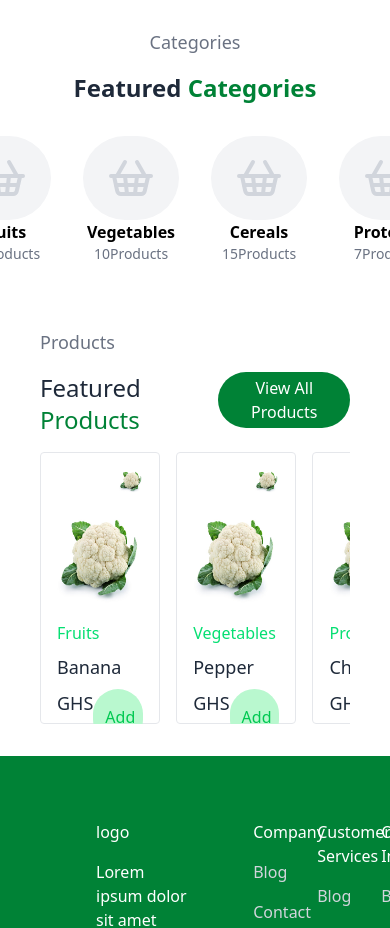
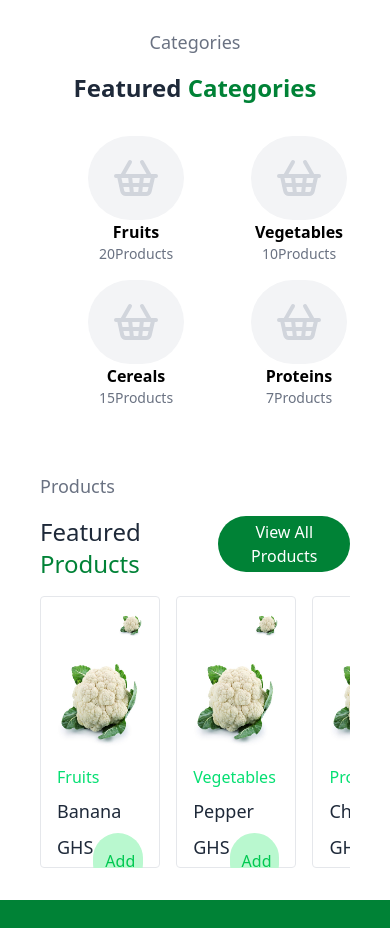
Before and after one commit to emefaAngela/Mersam-groceries, a React (Vite) app: page / in a window 390 px wide. Shown: the part 1320-2248 px from the top of the page. Built offline with nearby package versions, Linux system fonts and the light colour scheme.

Commit message:
mobile responsiveness for categories section

```diff
--- a/src/app/presentation/homepage.tsx
+++ b/src/app/presentation/homepage.tsx
@@ -67,7 +67,7 @@ export default function Homepage() {
       </div>
 
       {/* categories section */}
-      <div className="w-full bg-white flex flex-col space-y-4">
+      <div className="w-full bg-white  flex flex-col space-y-4">
         <div className="w-full flex justify-center items-center">
           <h1 className="text-gray-500 text-lg">Categories</h1>
         </div>
@@ -78,7 +78,7 @@ export default function Homepage() {
           </p>
         </div>
         <div>
-          <div className="flex flex-row space-x-8 mt-4 justify-center items-center ">
+          <div className="sm:flex sm:flex-row grid grid-cols-2 gap-4 space-x-8 mt-4 justify-center items-center ">
             {categories.map((category) => (
               <div
                 key={category.id}
```
